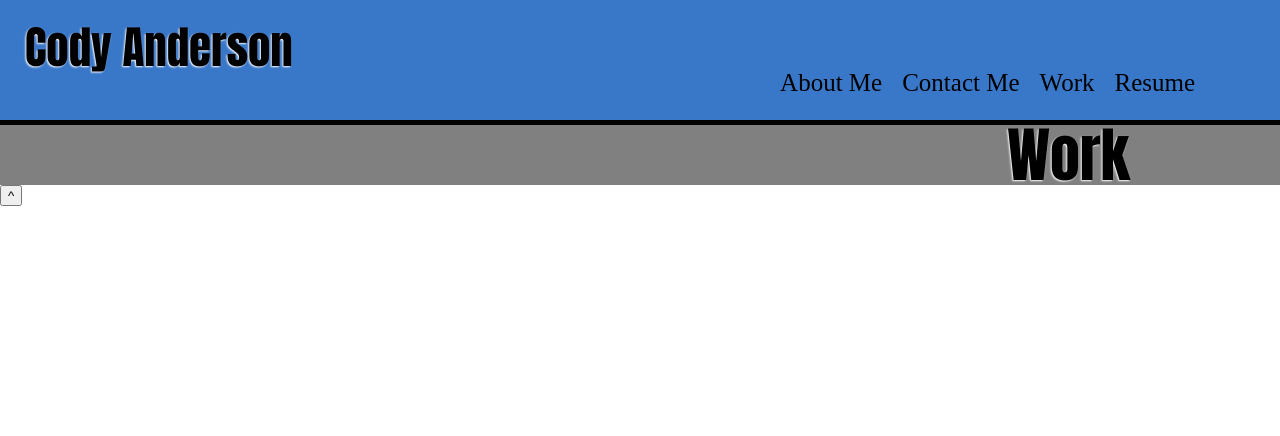
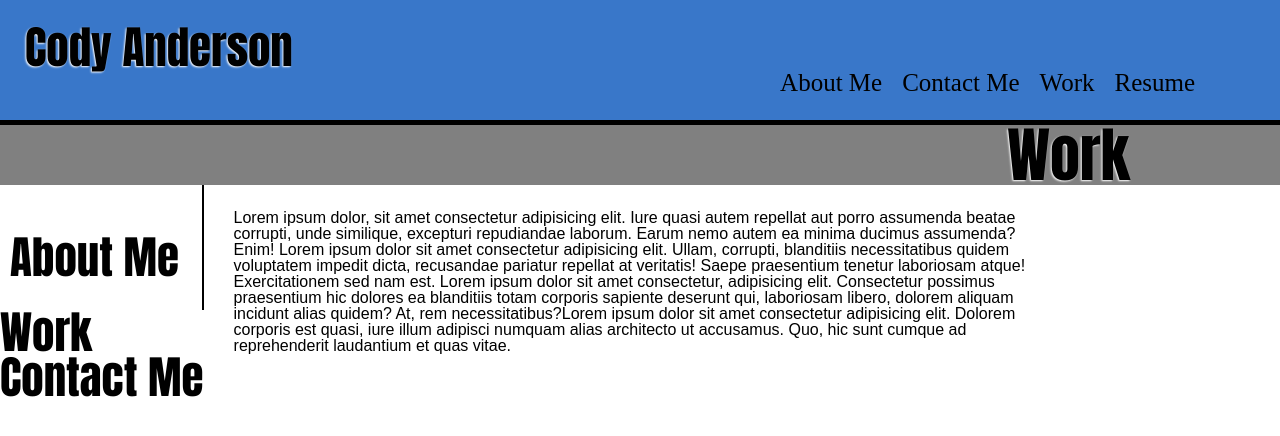
Before and after one commit to cody-and/02-Advanced-CSS-Portfolio-Homework, a plain HTML site: page index.html in a window 1280 px wide. Drawn offline with Linux system fonts and the light colour scheme.

Commit message:
saving progress

```diff
--- a/Assets/styles.css
+++ b/Assets/styles.css
@@ -50,10 +50,31 @@ display: flex;
   justify-content: flex-end;
   padding-right: 150px;
 }
-aside {
 
+.container{
+display: flex;
 }
 
-main {
+.sidebar {
+  flex: 1;
+  width: 25%;
+}
+.sidebar h3 {
+  font-size: 45px;
+  font-family: Impact, 'Haettenschweiler' , 'Arial Narrow Bold', sans-serif;
 
+  max-width: 300px;
+  white-space: nowrap;
 }
+
+.about-me-sidebar{
+  padding: 50px 0 30px 10px;
+  border-right: 2px solid black;
+}
+
+.about-me-content p{
+  font-family: Arial, Helvetica, sans-serif;
+  margin: 25px 30px 25px 30px;
+  flex: 2;
+  width: 75%;
+}
--- a/index.html
+++ b/index.html
@@ -23,10 +23,16 @@
     <h2>Work</h2>
   </header>
 <!-- sidebar to facilitate the bullet points I want on the page -->
-  <aside>
+<main class="container">
+  <aside class="sidebar">
+    <h3 class="about-me-sidebar">About Me</h3>
+    <h3 class="work-sidebar">Work</h3>
+    <h3 class="contact-sidebar">Contact Me</h3>
   </aside>
-<!-- the main content on the page, this will be pictures relating to the project that also doubles as a link to the project -->
-  <main>
+  <section class="about-me-content">
+    <p>Lorem ipsum dolor, sit amet consectetur adipisicing elit. Iure quasi autem repellat aut porro assumenda beatae corrupti, unde similique, excepturi repudiandae laborum. Earum nemo autem ea minima ducimus assumenda? Enim! Lorem ipsum dolor sit amet consectetur adipisicing elit. Ullam, corrupti, blanditiis necessitatibus quidem voluptatem impedit dicta, recusandae pariatur repellat at veritatis! Saepe praesentium tenetur laboriosam atque! Exercitationem sed nam est. Lorem ipsum dolor sit amet consectetur, adipisicing elit. Consectetur possimus praesentium hic dolores ea blanditiis totam corporis sapiente deserunt qui, laboriosam libero, dolorem aliquam incidunt alias quidem? At, rem necessitatibus?Lorem ipsum dolor sit amet consectetur adipisicing elit. Dolorem corporis est quasi, iure illum adipisci numquam alias architecto ut accusamus. Quo, hic sunt cumque ad reprehenderit laudantium et quas vitae.</p>
+  </section>
+  <section>
     <ul>
       <li></li>
       <li></li>
@@ -34,7 +40,8 @@
       <li></li>
       <li></li>
     </ul>
-  </main>
+  </section>
+</main>
   <!-- this footer section will hold the contact information along with links to other social media  -->
   <footer>
     <ul>
@@ -45,7 +52,5 @@
       <li></li>
     </ul>
   </footer>
-  <!-- this button will return the user back to the top of the page -->
-  <button>^</button>
 </body>
 </html>
```
Lines whose indentation alone changed are shown as unchanged.
